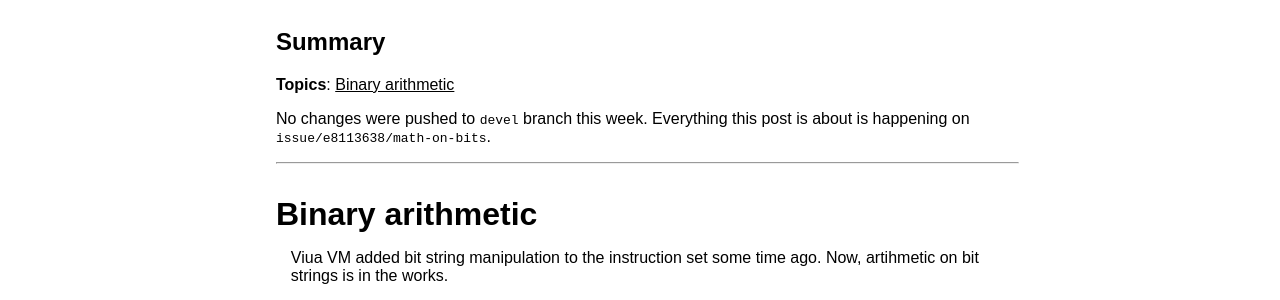
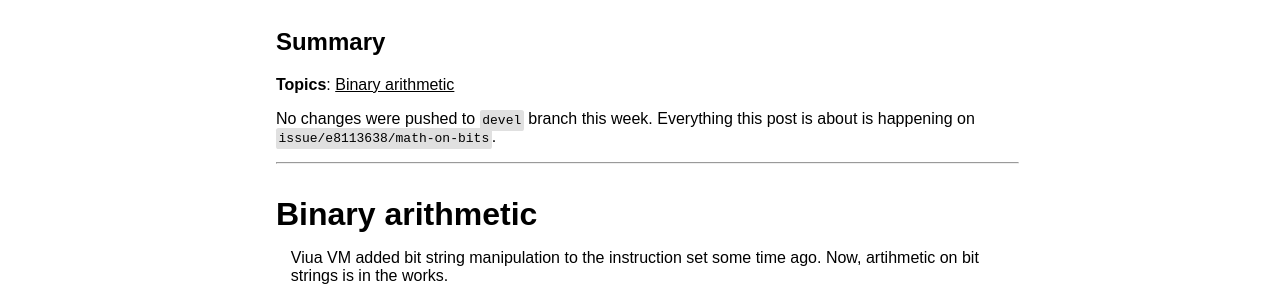
Before and after one commit to marekjm/weekly.viuavm.org, a Jekyll site: the page built from _posts/2017-08-01-issue-10.html, in a window 1280 px wide. Shown: the part 247-547 px from the top of the page. Built offline with Jekyll 4.4.1, drawn with Linux system fonts in a browser that asks for light colours.

Commit message:
Teh codehz

```diff
--- a/assets/style.css
+++ b/assets/style.css
@@ -153,3 +153,9 @@
 a {
     color: #000;
 }
+
+p > code {
+    background-color: #e0e0e0;
+    padding: 0.2em;
+    border-radius: 0.2em;
+}
```
